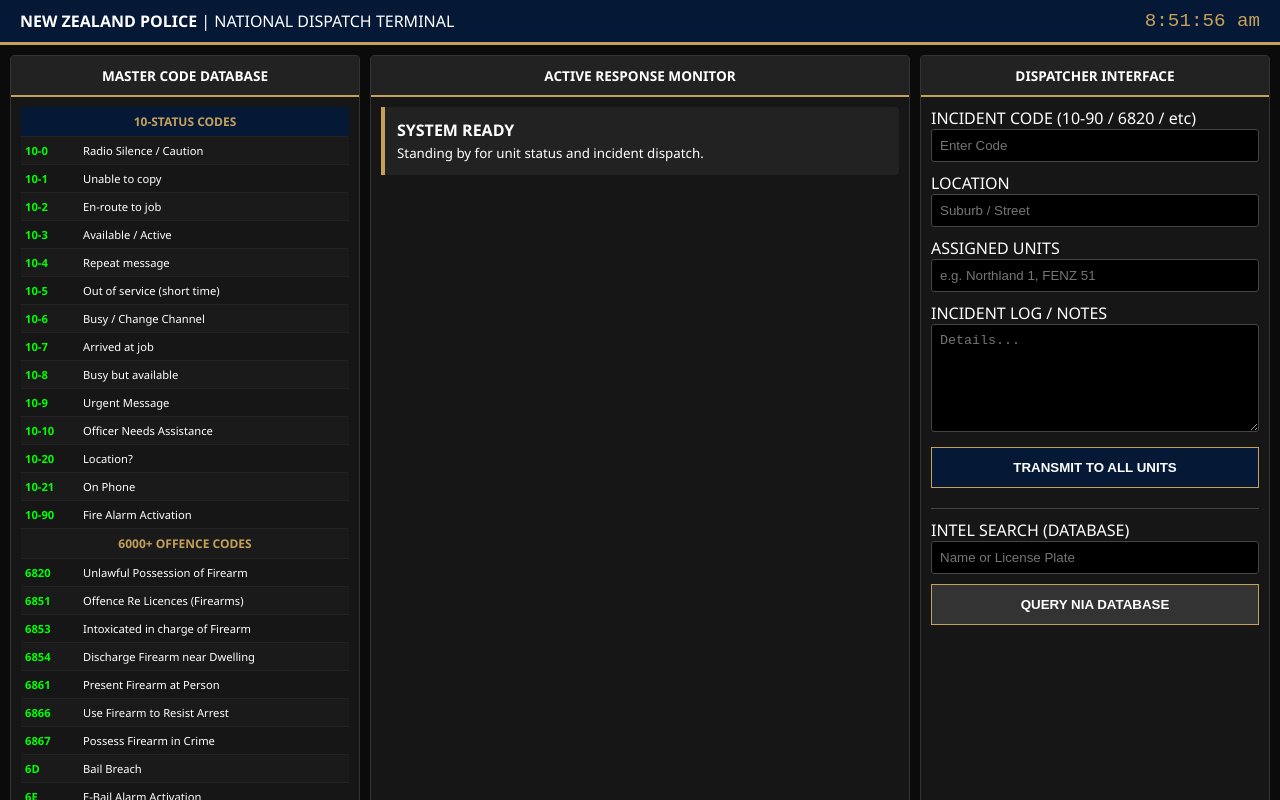
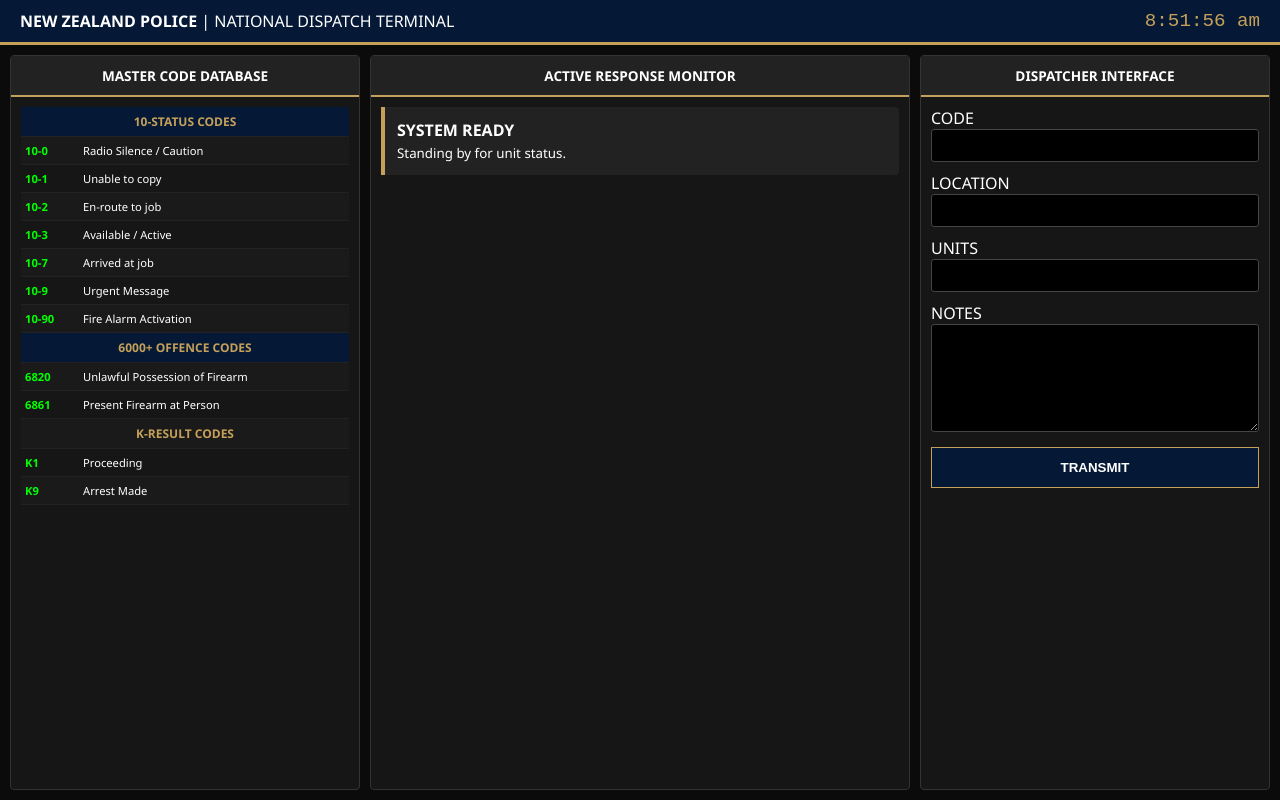
Before and after one commit to marlin677/policecad.html, a plain HTML site: page index.html in a window 1280 px wide. Drawn offline with Linux system fonts and the light colour scheme.

Commit message:
Update index.html

```diff
--- a/index.html
+++ b/index.html
@@ -5,246 +5,73 @@
     <meta name="viewport" content="width=device-width, initial-scale=1.0">
     <title>NZ EMERGENCY SERVICES | ULTIMATE CAD</title>
     <style>
-        :root {
-            --police-blue: #051937;
-            --nz-gold: #c5a059;
-            --dark-bg: #0b0b0b;
-            --panel-bg: #161616;
-            --text: #ffffff;
-            --accent: #00ff00;
-        }
-
-        body {
-            font-family: 'Segoe UI', Tahoma, Geneva, Verdana, sans-serif;
-            background-color: var(--dark-bg);
-            color: var(--text);
-            margin: 0;
-            display: flex;
-            flex-direction: column;
-            height: 100vh;
-        }
-
-        header {
-            background-color: var(--police-blue);
-            border-bottom: 3px solid var(--nz-gold);
-            padding: 10px 20px;
-            display: flex;
-            justify-content: space-between;
-            align-items: center;
-        }
-
-        main {
-            display: grid;
-            grid-template-columns: 350px 1fr 350px;
-            gap: 10px;
-            padding: 10px;
-            flex-grow: 1;
-            overflow: hidden;
-        }
-
-        .panel {
-            background: var(--panel-bg);
-            border: 1px solid #333;
-            display: flex;
-            flex-direction: column;
-            border-radius: 4px;
-        }
-
-        .panel-title {
-            background: #222;
-            padding: 10px;
-            font-weight: bold;
-            text-align: center;
-            border-bottom: 2px solid var(--nz-gold);
-            text-transform: uppercase;
-            font-size: 0.85rem;
-        }
-
-        .scroll-area {
-            padding: 10px;
-            overflow-y: auto;
-            flex-grow: 1;
-        }
-
-        /* DATABASE TABLE STYLES */
-        .db-table {
-            width: 100%;
-            border-collapse: collapse;
-            font-size: 0.7rem;
-        }
-
+        :root { --police-blue: #051937; --nz-gold: #c5a059; --dark-bg: #0b0b0b; --panel-bg: #161616; --text: #ffffff; --accent: #00ff00; }
+        body { font-family: 'Segoe UI', sans-serif; background-color: var(--dark-bg); color: var(--text); margin: 0; display: flex; flex-direction: column; height: 100vh; }
+        header { background-color: var(--police-blue); border-bottom: 3px solid var(--nz-gold); padding: 10px 20px; display: flex; justify-content: space-between; align-items: center; }
+        main { display: grid; grid-template-columns: 350px 1fr 350px; gap: 10px; padding: 10px; flex-grow: 1; overflow: hidden; }
+        .panel { background: var(--panel-bg); border: 1px solid #333; display: flex; flex-direction: column; border-radius: 4px; }
+        .panel-title { background: #222; padding: 10px; font-weight: bold; text-align: center; border-bottom: 2px solid var(--nz-gold); text-transform: uppercase; font-size: 0.85rem; }
+        .scroll-area { padding: 10px; overflow-y: auto; flex-grow: 1; }
+        .db-table { width: 100%; border-collapse: collapse; font-size: 0.7rem; }
         .db-table tr:nth-child(even) { background: #1a1a1a; }
         .db-table td { padding: 6px 4px; border-bottom: 1px solid #222; }
-        .cat-header {
-            background: var(--police-blue);
-            color: var(--nz-gold);
-            font-weight: bold;
-            text-align: center;
-            font-size: 0.75rem;
-            padding: 5px !important;
-        }
+        .cat-header { background: var(--police-blue); color: var(--nz-gold); font-weight: bold; text-align: center; font-size: 0.75rem; padding: 5px !important; }
         .code-num { color: var(--accent); font-weight: bold; width: 50px; }
-
-        /* INPUTS & INTERFACE */
-        input, textarea {
-            width: 100%;
-            background: #000;
-            border: 1px solid #444;
-            color: var(--accent);
-            padding: 8px;
-            margin-bottom: 10px;
-            box-sizing: border-box;
-            border-radius: 3px;
-        }
-
-        button {
-            width: 100%;
-            padding: 12px;
-            background: var(--police-blue);
-            color: white;
-            border: 1px solid var(--nz-gold);
-            cursor: pointer;
-            font-weight: bold;
-            text-transform: uppercase;
-        }
-
+        input, textarea { width: 100%; background: #000; border: 1px solid #444; color: var(--accent); padding: 8px; margin-bottom: 10px; box-sizing: border-box; border-radius: 3px; }
+        button { width: 100%; padding: 12px; background: var(--police-blue); color: white; border: 1px solid var(--nz-gold); cursor: pointer; font-weight: bold; text-transform: uppercase; }
         button:hover { background: #0a2a5a; }
-
-        .call-card {
-            border-left: 4px solid #e74c3c;
-            background: #222;
-            padding: 12px;
-            margin-bottom: 10px;
-            border-radius: 0 4px 4px 0;
-        }
+        .call-card { border-left: 4px solid #e74c3c; background: #222; padding: 12px; margin-bottom: 10px; border-radius: 0 4px 4px 0; }
     </style>
 </head>
 <body>
-
 <header>
     <div><strong>NEW ZEALAND POLICE</strong> | NATIONAL DISPATCH TERMINAL</div>
     <div id="clock" style="font-family: monospace; font-size: 1.2rem; color: var(--nz-gold);"></div>
 </header>
-
 <main>
-    <section class="panel">
-        <div class="panel-title">Master Code Database</div>
-        <div class="scroll-area">
+    <section class="panel"><div class="panel-title">Master Code Database</div><div class="scroll-area">
         <table class="db-table">
             <tr class="cat-header"><td colspan="2">10-STATUS CODES</td></tr>
             <tr><td class="code-num">10-0</td><td>Radio Silence / Caution</td></tr>
             <tr><td class="code-num">10-1</td><td>Unable to copy</td></tr>
             <tr><td class="code-num">10-2</td><td>En-route to job</td></tr>
             <tr><td class="code-num">10-3</td><td>Available / Active</td></tr>
-                <tr><td class="code-num">10-4</td><td>Repeat message</td></tr>
-                <tr><td class="code-num">10-5</td><td>Out of service (short time)</td></tr>
-                <tr><td class="code-num">10-6</td><td>Busy / Change Channel</td></tr>
             <tr><td class="code-num">10-7</td><td>Arrived at job</td></tr>
-                <tr><td class="code-num">10-8</td><td>Busy but available</td></tr>
             <tr><td class="code-num">10-9</td><td>Urgent Message</td></tr>
-                <tr><td class="code-num">10-10</td><td>Officer Needs Assistance</td></tr>
-                <tr><td class="code-num">10-20</td><td>Location?</td></tr>
-                <tr><td class="code-num">10-21</td><td>On Phone</td></tr>
             <tr><td class="code-num">10-90</td><td>Fire Alarm Activation</td></tr>
-
             <tr class="cat-header"><td colspan="2">6000+ OFFENCE CODES</td></tr>
             <tr><td class="code-num">6820</td><td>Unlawful Possession of Firearm</td></tr>
-                <tr><td class="code-num">6851</td><td>Offence Re Licences (Firearms)</td></tr>
-                <tr><td class="code-num">6853</td><td>Intoxicated in charge of Firearm</td></tr>
-                <tr><td class="code-num">6854</td><td>Discharge Firearm near Dwelling</td></tr>
             <tr><td class="code-num">6861</td><td>Present Firearm at Person</td></tr>
-                <tr><td class="code-num">6866</td><td>Use Firearm to Resist Arrest</td></tr>
-                <tr><td class="code-num">6867</td><td>Possess Firearm in Crime</td></tr>
-                <tr><td class="code-num">6D</td><td>Bail Breach</td></tr>
-                <tr><td class="code-num">6E</td><td>E-Bail Alarm Activation</td></tr>
-                <tr><td class="code-num">6I</td><td>Illegal Street Racing</td></tr>
-
             <tr class="cat-header"><td colspan="2">K-RESULT CODES</td></tr>
-                <tr><td class="code-num">K1</td><td>No further action / Proceeding</td></tr>
-                <tr><td class="code-num">K2</td><td>Event held until later / On Scene</td></tr>
-                <tr><td class="code-num">K3</td><td>No offence disclosed / Controlled</td></tr>
-                <tr><td class="code-num">K6</td><td>Reported / Documentation filed</td></tr>
+            <tr><td class="code-num">K1</td><td>Proceeding</td></tr>
             <tr><td class="code-num">K9</td><td>Arrest Made</td></tr>
-
-                <tr class="cat-header"><td colspan="2">FIRE (FENZ) CODES</td></tr>
-                <tr><td class="code-num">K88</td><td>Fire Confirmed / Structure Fire</td></tr>
-                <tr><td class="code-num">K99</td><td>Major Incident / Multi-Agency</td></tr>
-                <tr><td class="code-num">762</td><td>Unintentional (Manual Call Point)</td></tr>
-                <tr><td class="code-num">732</td><td>Smoke Detector Malfunction</td></tr>
         </table>
-        </div>
-    </section>
-
-    <section class="panel">
-        <div class="panel-title">Active Response Monitor</div>
-        <div class="scroll-area" id="log">
-            <div class="call-card" style="border-color: var(--nz-gold);">
-                <strong>SYSTEM READY</strong><br>
-                <small>Standing by for unit status and incident dispatch.</small>
-            </div>
-        </div>
-    </section>
-
-    <section class="panel">
-        <div class="panel-title">Dispatcher Interface</div>
-        <div class="scroll-area">
-            <label>INCIDENT CODE (10-90 / 6820 / etc)</label>
-            <input type="text" id="in_code" placeholder="Enter Code">
-
-            <label>LOCATION</label>
-            <input type="text" id="in_loc" placeholder="Suburb / Street">
-
-            <label>ASSIGNED UNITS</label>
-            <input type="text" id="in_units" placeholder="e.g. Northland 1, FENZ 51">
-
-            <label>INCIDENT LOG / NOTES</label>
-            <textarea id="in_notes" rows="6" placeholder="Details..."></textarea>
-
-            <button onclick="postIncident()">TRANSMIT TO ALL UNITS</button>
-
-            <div style="margin-top:20px; border-top: 1px solid #444; padding-top: 10px;">
-                <label>INTEL SEARCH (DATABASE)</label>
-                <input type="text" placeholder="Name or License Plate">
-                <button style="background: #333;">QUERY NIA DATABASE</button>
-            </div>
-        </div>
-    </section>
+    </div></section>
+    <section class="panel"><div class="panel-title">Active Response Monitor</div><div class="scroll-area" id="log">
+        <div class="call-card" style="border-color: var(--nz-gold);"><strong>SYSTEM READY</strong><br><small>Standing by for unit status.</small></div>
+    </div></section>
+    <section class="panel"><div class="panel-title">Dispatcher Interface</div><div class="scroll-area">
+        <label>CODE</label><input type="text" id="in_code"><label>LOCATION</label><input type="text" id="in_loc">
+        <label>UNITS</label><input type="text" id="in_units"><label>NOTES</label><textarea id="in_notes" rows="6"></textarea>
+        <button onclick="postIncident()">TRANSMIT</button>
+    </div></section>
 </main>
-
 <script>
-    function updateTime() {
-        const now = new Date();
-        document.getElementById('clock').innerText = now.toLocaleTimeString('en-NZ');
-    }
-    setInterval(updateTime, 1000);
-    updateTime();
-
+    function updateTime() { document.getElementById('clock').innerText = new Date().toLocaleTimeString('en-NZ'); }
+    setInterval(updateTime, 1000); updateTime();
     function postIncident() {
         const code = document.getElementById('in_code').value;
         const loc = document.getElementById('in_loc').value;
         const units = document.getElementById('in_units').value;
         const notes = document.getElementById('in_notes').value;
-
         if(!code || !loc) return;
-
         const log = document.getElementById('log');
         const card = document.createElement('div');
         card.className = 'call-card';
-        card.innerHTML = `
-            <strong>${code} | ${loc}</strong><br>
-            <span style="color:var(--nz-gold)">UNITS: ${units}</span><br>
-            <small>${notes}</small><br>
-            <div style="font-size:0.6rem; margin-top:5px; color:#666;">TIMESTAMP: ${new Date().toLocaleTimeString()}</div>
-        `;
+        card.innerHTML = `<strong>${code} | ${loc}</strong><br><span style="color:var(--nz-gold)">UNITS: ${units}</span><br><small>${notes}</small>`;
         log.prepend(card);
-
-        // Clear inputs
-        document.getElementById('in_code').value = '';
-        document.getElementById('in_loc').value = '';
-        document.getElementById('in_units').value = '';
-        document.getElementById('in_notes').value = '';
+        document.getElementById('in_code').value = ''; document.getElementById('in_loc').value = '';
     }
 </script>
-
 </body>
 </html>
```
Lines whose indentation alone changed are shown as unchanged.
